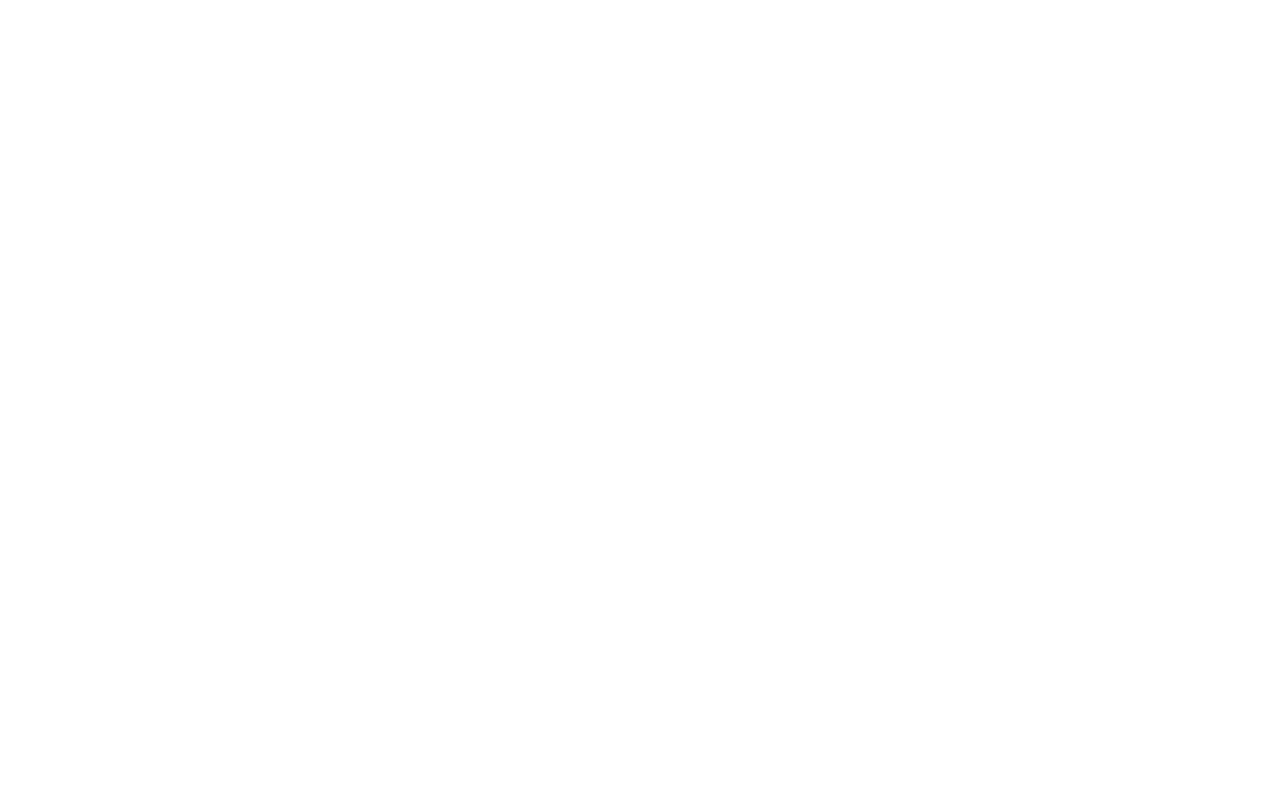
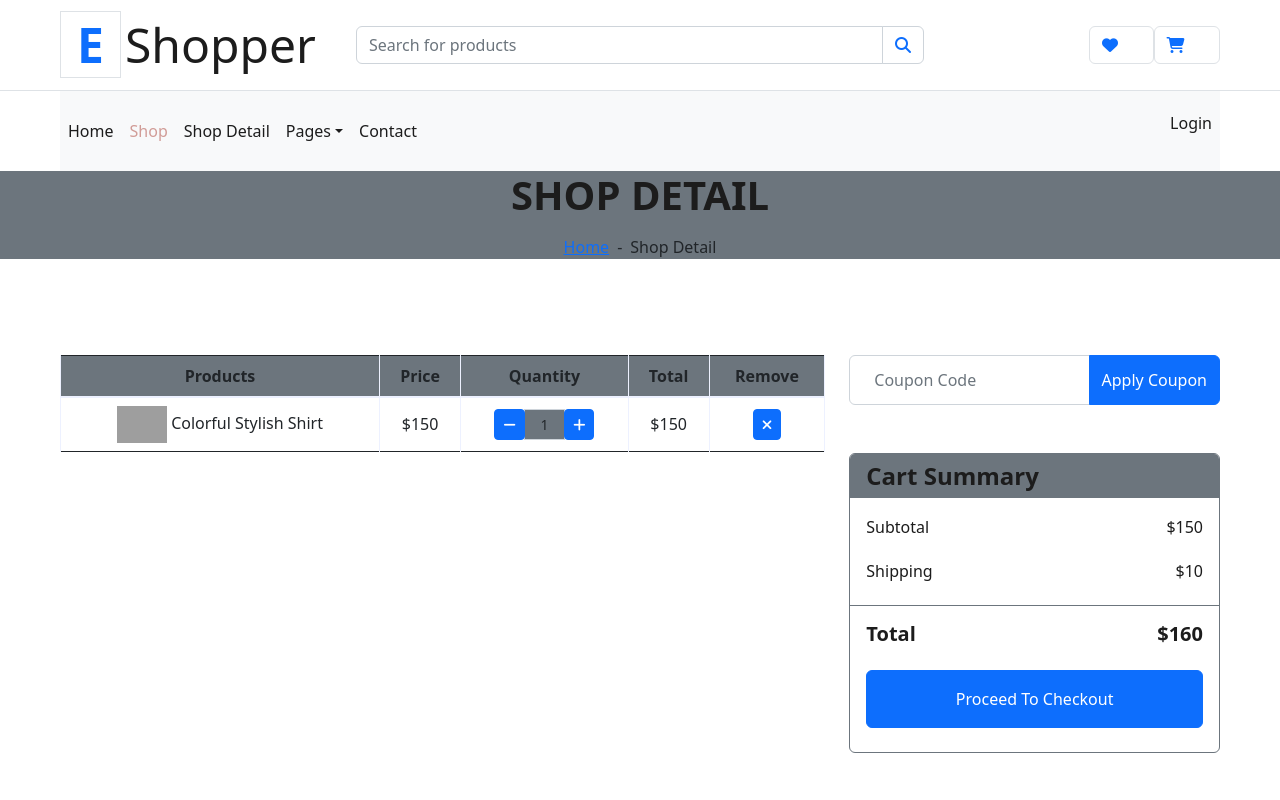
Before and after one commit to hoangfleez/eShop2_FE, a React (Vite) app: page /cart-detail in a window 1280 px wide. Before the commit this address had no page. Shown: the top 800 px of the page. Built offline with nearby package versions, Linux system fonts and the light colour scheme; grey boxes are pictures that could not be loaded.

Commit message:
cart-add

```diff
--- a/src/App.jsx
+++ b/src/App.jsx
@@ -3,6 +3,7 @@ import {Index} from "./pages";
 import List from "./pages/product/List";
 import AddProduct from "./pages/product/AddProduct.jsx";
 import ListClient from "./pages/client/ListClient.jsx";
+import Cart from "./pages/cart/Cart";
 
 
 // import { List } from "./pages/product/List";
@@ -15,6 +16,7 @@ function App() {
                     <Route path={"/"} element={<List/>}/>
                     <Route path={'add-product'} element={<AddProduct/>}/>
                     <Route path={'/client'} element={<ListClient/>}/>
+                    <Route path={'/cart-detail'} element={<Cart/>}/>
                 </Route>
             </Routes>
         </>
--- /dev/null
+++ b/src/pages/cart/Cart.css
@@ -0,0 +1,201 @@
+
+
+.home-product {
+    margin-bottom: 10px;
+}
+
+.home-product-item {
+    display: block;
+    position: relative;
+    margin: 12px 0 0 2px;
+    background-color: var(--white-color);
+    border-bottom-left-radius: 2px;
+    border-bottom-right-radius: 2px;
+    box-shadow: 0 1px 2px 0 rgba(0, 0, 0, 0.1);
+    transition: transform linear 0.1s;
+    will-change: transform;
+    text-decoration: none;
+
+}
+
+.home-product-item:hover {
+    transform: translateY(-1px);
+    box-shadow: 0 1px 20px 0 rgba(0, 0, 0, 0.05);
+}
+
+.home-product-item__img {
+    padding-top: 100%;
+    background-repeat: no-repeat;
+    background-size: cover;
+    background-position: center;
+    border-top-left-radius: 2px;
+    border-top-right-radius: 2px;
+
+}
+
+.home-product-item__name {
+    font-size: 1.4rem;
+    font-weight: 400;
+    color: var(--text-color);
+    line-height: 1.8rem;
+    height: 3.6rem;
+    margin: 10px 10px 6px;
+    overflow: hidden;
+    display: block;
+    display: -webkit-box;
+    -webkit-box-orient: vertical;
+    -webkit-line-clamp: 2;
+
+}
+
+.home-product-item__price {
+    display: flex;
+    align-items: baseline;
+    flex-wrap: wrap;
+}
+
+.home-product-item__price-old {
+    margin-left: 10px;
+    font-size: 1.4rem;
+    color: #666;
+
+}
+
+.select-input-price {
+    font-size: 1.5rem;
+}
+
+.home-product-item__price-current {
+    font-size: 1.6rem;
+    color: var(--primary-color);
+    margin-left: 10px;
+}
+
+.home-product-item__action {
+    display: flex;
+    justify-content: space-between;
+    margin: 6px 10px 0;
+}
+
+.home-product-item__like {
+    font-size: 1.3rem;
+}
+
+i.home-product-item__like-icon-fill {
+    color: #F63D30;
+    display: none;
+}
+
+.home-product-item__rating {
+    font-size: 1rem;
+}
+
+.home-product-item__like .home-product-item__like-icon-fill {
+    display: inline-block;
+}
+
+.home-product-item__like .home-product-item__like-icon-empty {
+    display: none;
+}
+
+.home-product-item__rating {
+    font-size: 0.8rem;
+    color: #D5D5D5;
+}
+
+.home-product-item__star--gold {
+    color: var(--star-gold-color);
+}
+
+.home-product-item_origin {
+    display: flex;
+    margin: 3px 10px 0;
+    justify-content: space-between;
+    color: #595959;
+    font-size: 1.2rem;
+    font-weight: 300;
+}
+
+.home-product-item__brand {
+
+}
+
+.home-product-item_origin-name {
+
+}
+
+.home-product-item__favourite {
+    position: absolute;
+    top: 10px;
+    left: -4px;
+    color: var(--primary-color);
+    background-color: currentColor;
+    font-size: 1.2rem;
+    font-weight: 500;
+    line-height: 1.6rem;
+    border-top-right-radius: 3px;
+    border-bottom-right-radius: 3px;
+}
+
+.home-product-item__favourite::after {
+    content: "";
+    position: absolute;
+    left: 0;
+    bottom: -3px;
+    border-top: 3px solid currentColor;
+    border-left: 3px solid transparent;
+    filter: brightness(60%);
+}
+
+.home-product-item__favourite span {
+    color: var(--white-color);
+}
+
+.home-product-item__favourite i {
+    color: var(--white-color);
+    font-size: 0.9rem;
+    margin: 0 2px 0 5px;
+}
+
+.home-product-item_sale-off {
+    position: absolute;
+    right: 0;
+    top: 0;
+    width: 40px;
+    height:50px;
+    text-align: center;
+    background-color: rgba(355, 216, 64, 0.94);
+    border-top-right-radius: 2px;
+}
+
+.home-product-item_sale-off::after {
+    content: "";
+    position: absolute;
+    left: 0;
+    bottom: -6px;
+    border-width: 0 20px 7px;
+    border-style: solid;
+    color: rgba(355, 216, 64, 0.94);
+    border-color: transparent currentColor transparent currentColor;
+}
+
+.home-product-item_sale-off-percent {
+    color: #EE4D2D;
+    font-weight: 600;
+    font-size: 1rem;
+    line-height: 1.3rem;
+
+
+}
+
+.home-product-item_sale-off-label {
+    color: var(--white-color);
+    font-size: 1rem;
+    line-height: 1.5rem;
+    font-weight: 600;
+
+}
+
+.home-product__pagination {
+    margin: 48px 0 32px 0;
+}
--- /dev/null
+++ b/src/pages/cart/Cart.jsx
@@ -0,0 +1,106 @@
+import React, {useEffect} from 'react';
+
+import 'bootstrap/dist/css/bootstrap.min.css';
+import "./Cart.css"
+
+const CartDetail = () => {
+    return (
+        <>
+
+
+            <div className="container-fluid bg-secondary mb-5">
+                <div className="d-flex flex-column align-items-center justify-content-center" style={{minHeight: "300"}}>
+                    <h1 className="font-weight-semi-bold text-uppercase mb-3">Shop Detail</h1>
+                    <div className="d-inline-flex">
+                        <p className="m-0"><a href="">Home</a></p>
+                        <p className="m-0 px-2">-</p>
+                        <p className="m-0">Shop Detail</p>
+                    </div>
+                </div>
+            </div>
+
+
+            <div className="container-fluid pt-5">
+                <div className="row px-xl-5">
+                    <div className="col-lg-8 table-responsive mb-5">
+                        <table className="table table-bordered text-center mb-0">
+                            <thead className="bg-secondary text-dark">
+                            <tr>
+                                <th>Products</th>
+                                <th>Price</th>
+                                <th>Quantity</th>
+                                <th>Total</th>
+                                <th>Remove</th>
+                            </tr>
+                            </thead>
+                            <tbody className="align-middle">
+                            <tr>
+                                <td className="align-middle"><img src="https://scontent.fhan2-5.fna.fbcdn.net/v/t39.30808-6/350048665_601131325317742_487636768014765375_n.jpg?_nc_cat=109&ccb=1-7&_nc_sid=8bfeb9&_nc_ohc=_kU2Tv_YyEkAX-ffuPA&_nc_ht=scontent.fhan2-5.fna&oh=00_AfAAR8BjRG3Rv7cPIBiRANqro1oG8DMHjKiuzlM6MFJ8bA&oe=647CB005" alt=""
+                                                                  style={{width: 50}}/> Colorful Stylish Shirt</td>
+                                <td className="align-middle">$150</td>
+                                <td className="align-middle">
+                                    <div className="input-group quantity mx-auto" style={{width: 100}}>
+                                        <div className="input-group-btn">
+                                            <button className="btn btn-sm btn-primary btn-minus">
+                                                <i className="fa fa-minus"></i>
+                                            </button>
+                                        </div>
+                                        <input type="text"
+                                               className="form-control form-control-sm bg-secondary text-center"
+                                               value="1" />
+                                            <div className="input-group-btn">
+                                                <button className="btn btn-sm btn-primary btn-plus">
+                                                    <i className="fa fa-plus"></i>
+                                                </button>
+                                            </div>
+                                    </div>
+                                </td>
+                                <td className="align-middle">$150</td>
+                                <td className="align-middle">
+                                    <button className="btn btn-sm btn-primary"><i className="fa fa-times"></i></button>
+                                </td>
+                            </tr>
+
+                            </tbody>
+                        </table>
+                    </div>
+                    <div className="col-lg-4">
+                        <form className="mb-5" action="">
+                            <div className="input-group">
+                                <input type="text" className="form-control p-4" placeholder="Coupon Code"/>
+                                    <div className="input-group-append">
+                                        <button className="btn btn-primary">Apply Coupon</button>
+                                    </div>
+                            </div>
+                        </form>
+                        <div className="card border-secondary mb-5">
+                            <div className="card-header bg-secondary border-0">
+                                <h4 className="font-weight-semi-bold m-0">Cart Summary</h4>
+                            </div>
+                            <div className="card-body">
+                                <div className="d-flex justify-content-between mb-3 pt-1">
+                                    <h6 className="font-weight-medium">Subtotal</h6>
+                                    <h6 className="font-weight-medium">$150</h6>
+                                </div>
+                                <div className="d-flex justify-content-between">
+                                    <h6 className="font-weight-medium">Shipping</h6>
+                                    <h6 className="font-weight-medium">$10</h6>
+                                </div>
+                            </div>
+                            <div className="card-footer border-secondary bg-transparent">
+                                <div className="d-flex justify-content-between mt-2">
+                                    <h5 className="font-weight-bold">Total</h5>
+                                    <h5 className="font-weight-bold">$160</h5>
+                                </div>
+                                <button className="btn btn-block btn-primary my-3 py-3">Proceed To Checkout</button>
+                            </div>
+                        </div>
+                    </div>
+                </div>
+            </div>
+
+        </>
+    );
+};
+
+export default CartDetail;
--- a/src/pages/client/ListClient.jsx
+++ b/src/pages/client/ListClient.jsx
@@ -13,9 +13,15 @@ const ListClient = () => {
         return products.list;
     });
 
-    const addToCartProduct = (id, quantity, price) =>{
-        dispatch(addCart(id, quantity, price))
-        console.log(id, quantity, price )
+    const addToCartProduct = (id,quantity,price) =>{
+        let data = {
+            productId: id,
+            quantity: quantity,
+            price: price
+        }
+
+         dispatch(addCart(data))
+
     }
 
     useEffect(() => {
--- a/src/pages/user/SigUp.jsx
+++ b/src/pages/user/SigUp.jsx
@@ -48,7 +48,7 @@ const [message, setMessage] = React.useState("")
 
   const submit = (user) => {
     dispatch(register(user)).then((data) => {
-
+      console.log(data)
       if (data.payload === "User already existed!") {
         props.setIsSignIn();
         setMessage("User already existed!")
--- a/src/sevives/cartService.js
+++ b/src/sevives/cartService.js
@@ -4,6 +4,8 @@ import customAPI from "./customAPI";
 export const addCart = createAsyncThunk(
     'cart/addCart',
     async (data)=>{
+        console.log(data)
+        console.log(data)
         const res = await customAPI.post('order-detail/add-detail',data);
         return res.data;
     }
```
Also changed, not shown: 2 other files (tests, documents, lock files or other folders).
